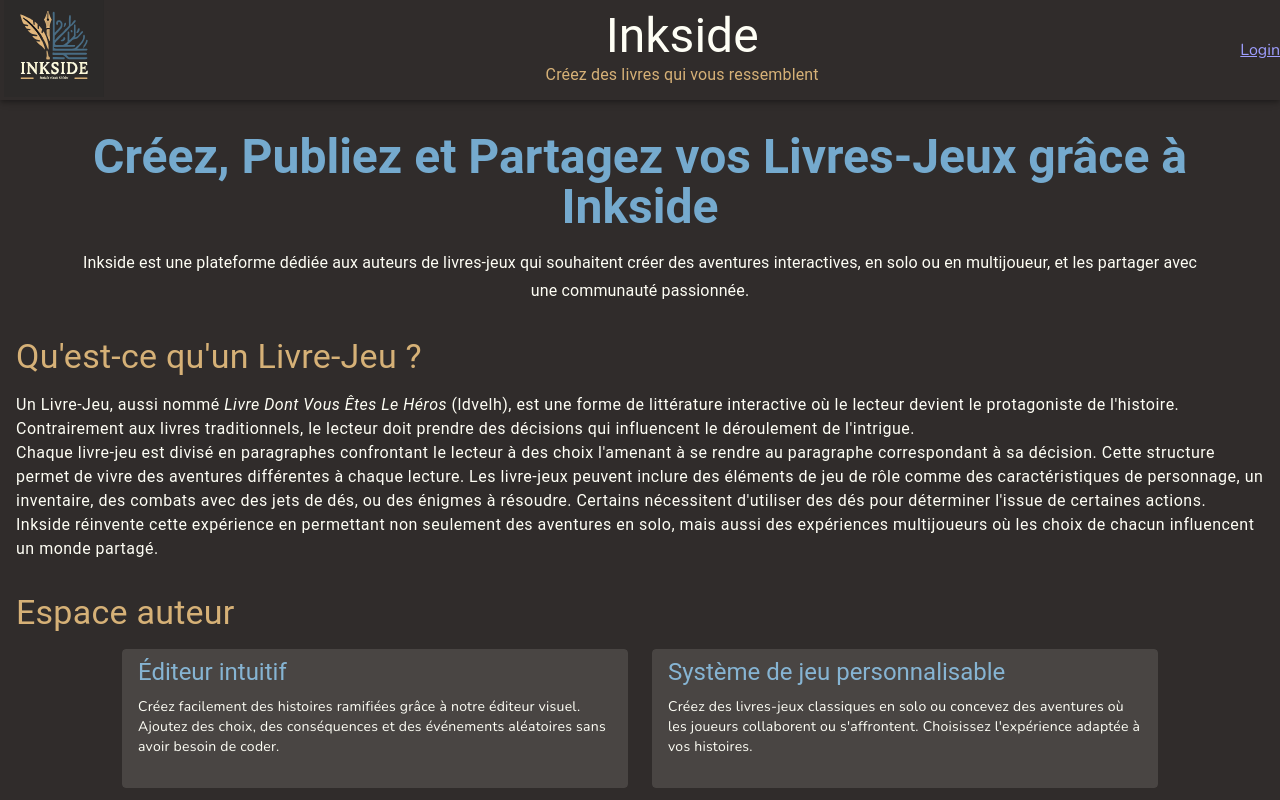
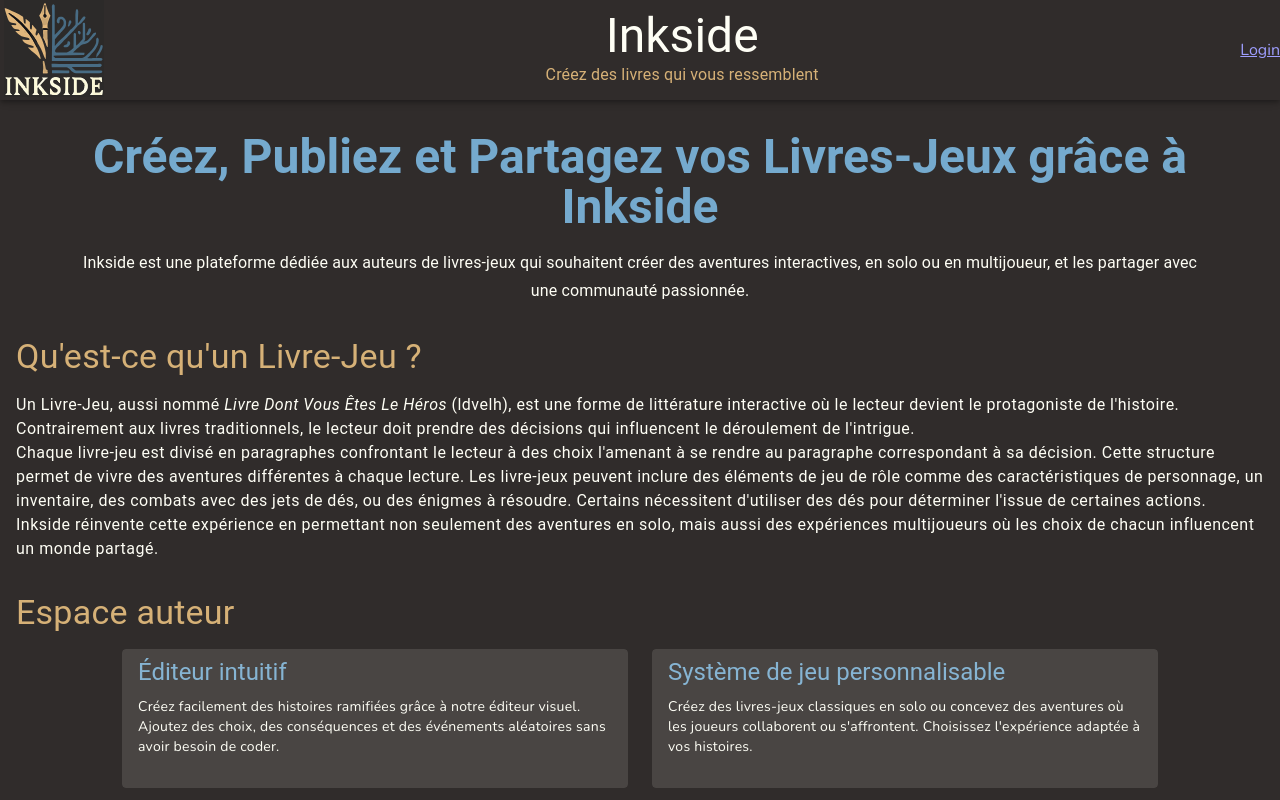
Before and after one commit to lgillard/inkside-cyoa, a Vue app: page / in a window 1280 px wide. Shown: the top 800 px of the page. Built offline with nearby package versions, Linux system fonts and the light colour scheme.

Commit message:
UPD: resize logo

```diff
--- a/src/ui/components/icons/InksideLogo.vue
+++ b/src/ui/components/icons/InksideLogo.vue
@@ -1,5 +1,5 @@
 <template>
-  <svg viewBox="0 0 1236 1236">
+  <svg viewBox="320 120 600 850">
     <title lang="en">Inkside: build your story</title>
     <path transform="translate(0)" d="m0 0h1236v1236h-1236z" fill="#2C2A29"/>
     <path transform="translate(613,182)" d="m0 0 6 1 6 8 1 3v247l6-4 8-8 7-8 15-16 7-7 9-11 9-9 9-14 4-7 2-10v-14l-4-13-6-7-7-3h-10l-4 2-3 6-1 18-3 6-7 3-6-3-5-6-2-6v-13l4-11 6-9 7-6 13-4 14 1 10 4 10 8 7 9 6 12 2 9v14l-2 21-5 12-7 11-7 9-12 13-7 8h-2l-2 4-8 8-7 8-11 11-9 11-12 14-4 6-1 33v20l4-2 7-8 22-24 22-22 8-7 16-15 8-7 22-22 18-22 7-7 10-8 12-11 12-14 6-8 2-5v-22l-1-11v-48l3-32 2-8 4-5 6-1 6 5 3 12v12l-2 45-1 44 6-3 9-11 13-18 10-14 8-8 4-2h9l5 4v7l-4 10-11 13-8 8-1 2h-2l-2 4-14 14-15 10-5 4-2 3h-2l-2 4-9 11-9 10-9 11-7 7-7 8-38 38-3 4h-2l-2 4-15 14-14 14-7 8-14 15-21 21-8 7-9 9-12 17-3 6-1 9 3 6 7 3 7 1h82l15-6 20-13 10-8 12-12 1-2 1-115 2-5 4-4h7l6 5 1 5 1 96 5-2 13-12 14-14 7-8 12-14 4-5 1-3 1-129 3-6 3-1h7l5 5 1 3 1 90v44l-4 8-8 7-1 2 14-1 13-5 9-7 8-7 9-11 11-13 9-13 9-10 5-4 9-4 6-1 3 2v8l-4 9-9 11-6 6h-2l-2 4-8 9-7 8-18 20-12 10-14 7-12 3-15 2-11 4-11 7-15 15-9 7-12 11-3 1v2l-8 7-17 17 95 1 2 1v10l-4 9-6 1-231 3-19 2-3 3v3l3 1 2 5h2v2h2l3 4 3 1 24 1h184l20-1 15-6 13-9 14-13 8-7 15-14 7-8 9-9 8-10 10-13 11-18 6-13 3-12 1-28 3-8 5-4 5 1 6 8 2 5v14l-3 19-7 19-8 16-8 13-18 24h-2l-2 4-11 12-7 8-9 10-11 11-11 9 11 1h27l9-1h17l8-1 11 1h31l9 2 5 4 1 5-2 5-7 6-2 1-143 1-232 1-25 1h-19v-30l2-152v-221l-1-41-1-12v-11l3-9 5-5z" fill="#486C84"/>
```
